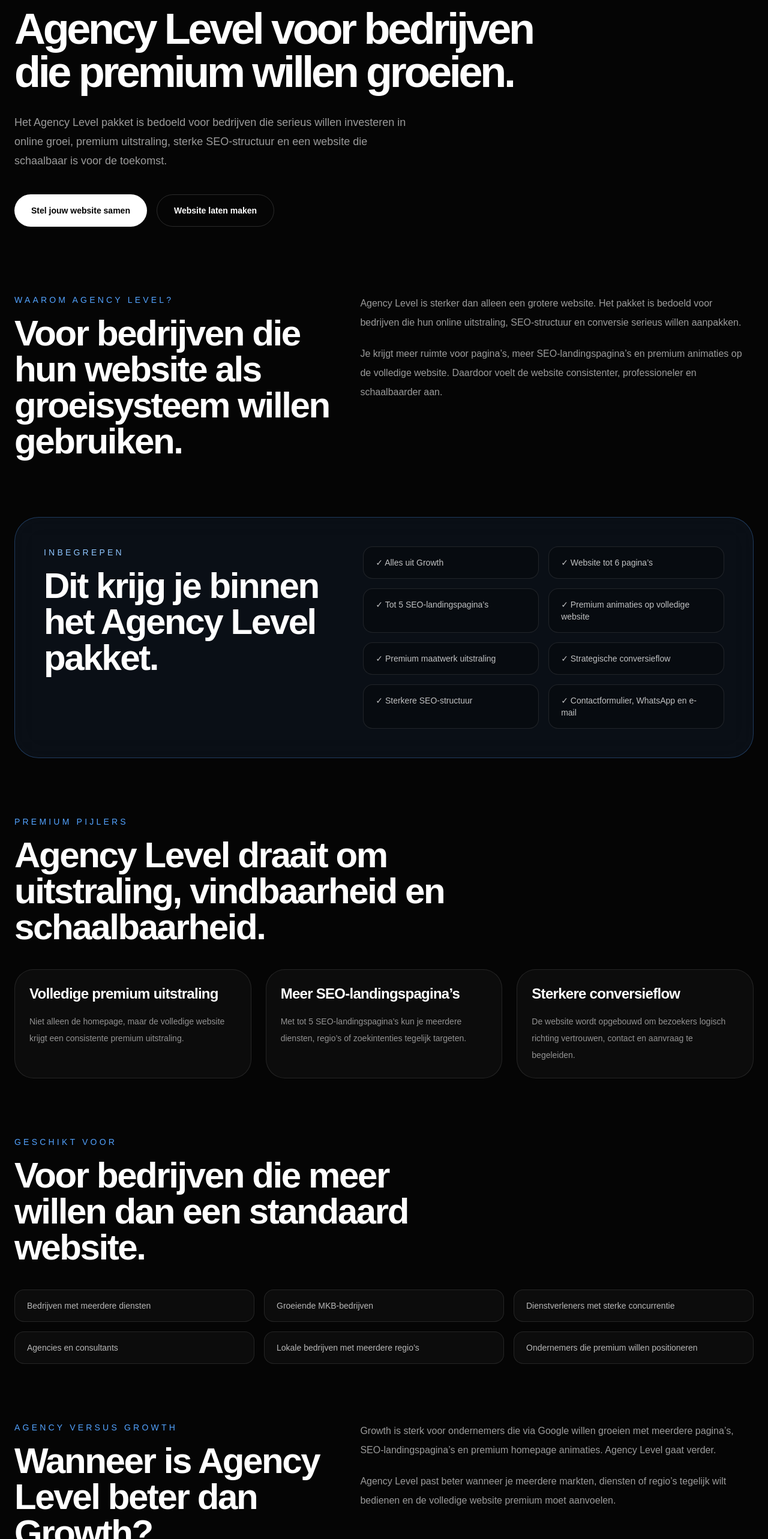
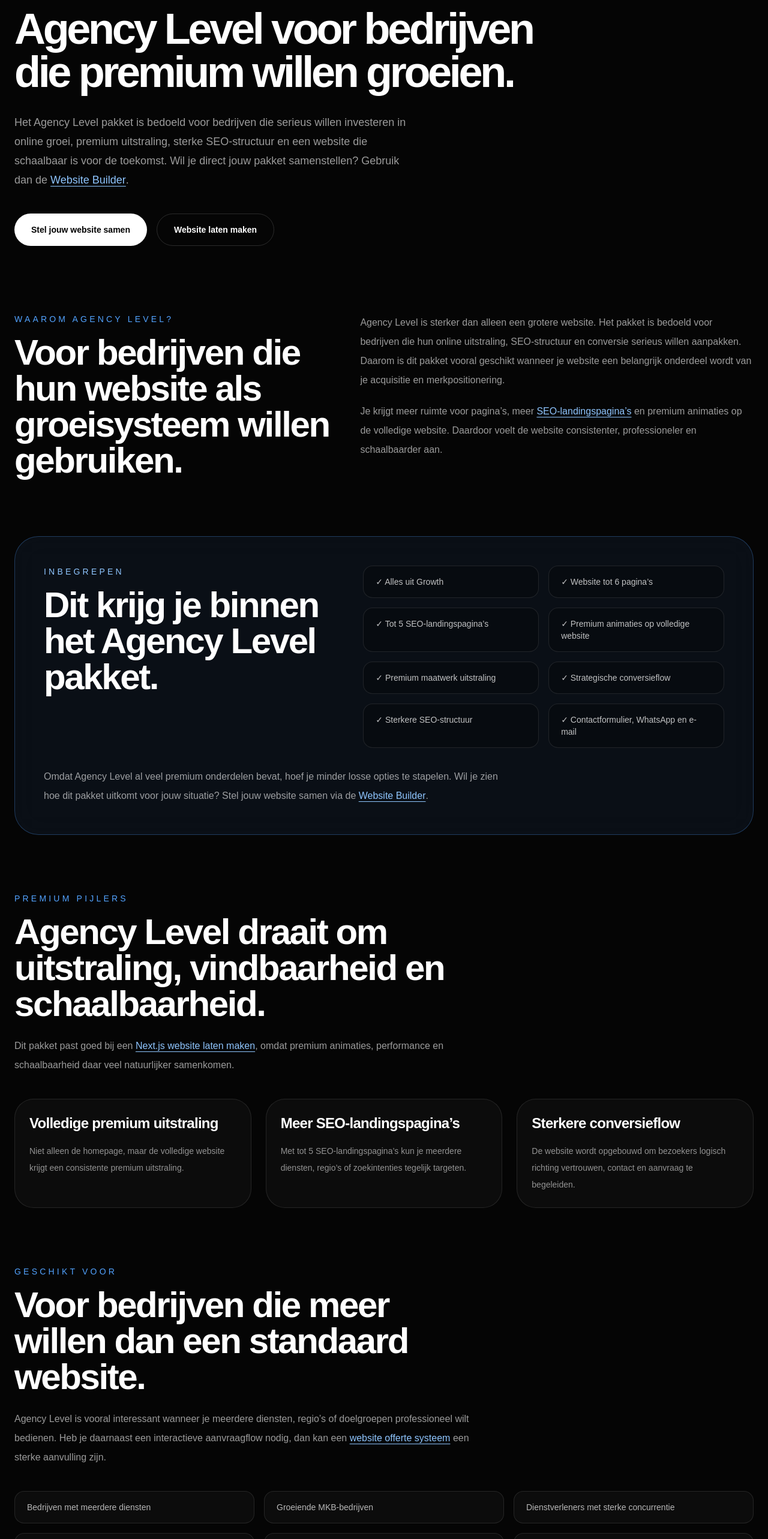
Before and after one commit to youswebnl/yousweb, a Next.js app: page /agency-website-pakket in a window 1280 px wide. Shown: the part 234-2800 px from the top of the page at 60% size. Built offline with nearby package versions, Linux system fonts and the light colour scheme.

Commit message:
update starter, growth and agency pages

```diff
--- a/app/agency-website-pakket/page.tsx
+++ b/app/agency-website-pakket/page.tsx
@@ -17,6 +17,9 @@ export const metadata: Metadata = {
     type: "website",
   },
 };
+
+const linkClass =
+  "font-medium text-blue-300 underline underline-offset-4 transition hover:text-blue-200";
 
 const included = [
   "Alles uit Growth",
@@ -109,7 +112,12 @@ export default function AgencyWebsitePakketPage() {
           <p className="mt-8 max-w-2xl text-base leading-8 text-white/60 md:text-lg">
             Het Agency Level pakket is bedoeld voor bedrijven die serieus willen
             investeren in online groei, premium uitstraling, sterke
-            SEO-structuur en een website die schaalbaar is voor de toekomst.
+            SEO-structuur en een website die schaalbaar is voor de toekomst. Wil
+            je direct jouw pakket samenstellen? Gebruik dan de{" "}
+            <Link href="/website-builder" className={linkClass}>
+              Website Builder
+            </Link>
+            .
           </p>
 
           <div className="mt-10 flex flex-col gap-4 sm:flex-row">
@@ -145,13 +153,18 @@ export default function AgencyWebsitePakketPage() {
           <p>
             Agency Level is sterker dan alleen een grotere website. Het pakket
             is bedoeld voor bedrijven die hun online uitstraling, SEO-structuur
-            en conversie serieus willen aanpakken.
+            en conversie serieus willen aanpakken. Daarom is dit pakket vooral
+            geschikt wanneer je website een belangrijk onderdeel wordt van je
+            acquisitie en merkpositionering.
           </p>
 
           <p>
-            Je krijgt meer ruimte voor pagina’s, meer SEO-landingspagina’s en
-            premium animaties op de volledige website. Daardoor voelt de website
-            consistenter, professioneler en schaalbaarder aan.
+            Je krijgt meer ruimte voor pagina’s, meer{" "}
+            <Link href="/seo-landingspaginas" className={linkClass}>
+              SEO-landingspagina’s
+            </Link>{" "}
+            en premium animaties op de volledige website. Daardoor voelt de
+            website consistenter, professioneler en schaalbaarder aan.
           </p>
         </div>
       </section>
@@ -180,6 +193,16 @@ export default function AgencyWebsitePakketPage() {
               ))}
             </div>
           </div>
+
+          <p className="mt-8 max-w-3xl text-base leading-8 text-white/60">
+            Omdat Agency Level al veel premium onderdelen bevat, hoef je minder
+            losse opties te stapelen. Wil je zien hoe dit pakket uitkomt voor
+            jouw situatie? Stel jouw website samen via de{" "}
+            <Link href="/website-builder" className={linkClass}>
+              Website Builder
+            </Link>
+            .
+          </p>
         </div>
       </section>
 
@@ -192,6 +215,15 @@ export default function AgencyWebsitePakketPage() {
           <h2 className="text-4xl font-semibold tracking-[-0.04em] md:text-6xl">
             Agency Level draait om uitstraling, vindbaarheid en schaalbaarheid.
           </h2>
+
+          <p className="mt-6 text-base leading-8 text-white/60">
+            Dit pakket past goed bij een{" "}
+            <Link href="/nextjs-website-laten-maken" className={linkClass}>
+              Next.js website laten maken
+            </Link>
+            , omdat premium animaties, performance en schaalbaarheid daar veel
+            natuurlijker samenkomen.
+          </p>
         </div>
 
         <div className="grid gap-6 md:grid-cols-3">
@@ -221,6 +253,16 @@ export default function AgencyWebsitePakketPage() {
           <h2 className="text-4xl font-semibold tracking-[-0.04em] md:text-6xl">
             Voor bedrijven die meer willen dan een standaard website.
           </h2>
+
+          <p className="mt-6 text-base leading-8 text-white/60">
+            Agency Level is vooral interessant wanneer je meerdere diensten,
+            regio’s of doelgroepen professioneel wilt bedienen. Heb je daarnaast
+            een interactieve aanvraagflow nodig, dan kan een{" "}
+            <Link href="/website-offerte-systeem" className={linkClass}>
+              website offerte systeem
+            </Link>{" "}
+            een sterke aanvulling zijn.
+          </p>
         </div>
 
         <div className="grid gap-4 sm:grid-cols-2 lg:grid-cols-3">
@@ -250,13 +292,19 @@ export default function AgencyWebsitePakketPage() {
           <p>
             Growth is sterk voor ondernemers die via Google willen groeien met
             meerdere pagina’s, SEO-landingspagina’s en premium homepage
-            animaties. Agency Level gaat verder.
+            animaties. Agency Level gaat verder en is bedoeld voor bedrijven die
+            hun volledige website als premium groeisysteem willen neerzetten.
           </p>
 
           <p>
             Agency Level past beter wanneer je meerdere markten, diensten of
             regio’s tegelijk wilt bedienen en de volledige website premium moet
-            aanvoelen.
+            aanvoelen. Wil je de mogelijkheden direct doorrekenen? Gebruik dan
+            de{" "}
+            <Link href="/website-builder" className={linkClass}>
+              Website Builder
+            </Link>
+            .
           </p>
         </div>
       </section>
@@ -274,7 +322,9 @@ export default function AgencyWebsitePakketPage() {
           <p className="mt-6 text-base leading-8 text-white/60">
             Premium animaties zijn binnen Agency Level al inbegrepen op de
             volledige website. Extra opties zijn vooral bedoeld voor extra
-            content, extra SEO-pagina’s, meertaligheid of support.
+            content, extra SEO-pagina’s, meertaligheid of support. Zo blijft het
+            pakket helder en voorkom je dat een premium traject voelt als een
+            losse lijst aan add-ons.
           </p>
         </div>
 
@@ -313,8 +363,11 @@ export default function AgencyWebsitePakketPage() {
           </h2>
 
           <p className="mx-auto mt-6 max-w-2xl text-base leading-8 text-white/60">
-            Stel jouw website samen in de Website Builder en ontvang direct een
-            duidelijke prijsindicatie.
+            Stel jouw website samen in de{" "}
+            <Link href="/website-builder" className={linkClass}>
+              Website Builder
+            </Link>{" "}
+            en ontvang direct een duidelijke prijsindicatie.
           </p>
 
           <div className="mt-9">
--- a/app/growth-website-pakket/page.tsx
+++ b/app/growth-website-pakket/page.tsx
@@ -17,6 +17,9 @@ export const metadata: Metadata = {
     type: "website",
   },
 };
+
+const linkClass =
+  "font-medium text-blue-300 underline underline-offset-4 transition hover:text-blue-200";
 
 const included = [
   "Alles uit Starter",
@@ -131,7 +134,12 @@ export default function GrowthWebsitePakketPage() {
           <p className="mt-8 max-w-2xl text-base leading-8 text-white/60 md:text-lg">
             Het Growth pakket is bedoeld voor ondernemers die meer willen dan
             alleen online zichtbaar zijn. Je krijgt meer pagina’s, gerichte
-            SEO-landingspagina’s en premium animaties op de homepage.
+            SEO-landingspagina’s en premium animaties op de homepage. Wil je
+            direct jouw pakket samenstellen? Gebruik dan de{" "}
+            <Link href="/website-builder" className={linkClass}>
+              Website Builder
+            </Link>
+            .
           </p>
 
           <div className="mt-10 flex flex-col gap-4 sm:flex-row">
@@ -168,12 +176,22 @@ export default function GrowthWebsitePakketPage() {
             Growth is geschikt wanneer je website meer moet doen dan alleen
             professioneel ogen. Dit pakket helpt je om diensten duidelijker uit
             te leggen, meer vertrouwen op te bouwen en beter gevonden te worden.
+            Door de combinatie met{" "}
+            <Link href="/seo-landingspaginas" className={linkClass}>
+              SEO-landingspagina’s
+            </Link>{" "}
+            krijgt je website meer zoekkansen dan een compacte one-page website.
           </p>
 
           <p>
             De combinatie van meerdere pagina’s, SEO-landingspagina’s en premium
             homepage animaties maakt Growth de logische keuze voor ondernemers
-            die actief meer aanvragen willen ontvangen.
+            die actief meer aanvragen willen ontvangen. Wil je direct nóg meer
+            pagina’s, markten en premium uitstraling? Dan is het{" "}
+            <Link href="/agency-website-pakket" className={linkClass}>
+              Agency Level pakket
+            </Link>{" "}
+            de volgende stap.
           </p>
         </div>
       </section>
@@ -202,6 +220,15 @@ export default function GrowthWebsitePakketPage() {
               ))}
             </div>
           </div>
+
+          <p className="mt-8 max-w-3xl text-base leading-8 text-white/60">
+            Wil je zien hoe deze onderdelen samenkomen in jouw aanvraag? Stel
+            jouw website samen via de{" "}
+            <Link href="/website-builder" className={linkClass}>
+              Website Builder
+            </Link>{" "}
+            en ontvang direct een prijsindicatie.
+          </p>
         </div>
       </section>
 
@@ -214,6 +241,16 @@ export default function GrowthWebsitePakketPage() {
           <h2 className="text-4xl font-semibold tracking-[-0.04em] md:text-6xl">
             Growth geeft meer ruimte voor SEO, vertrouwen en conversie.
           </h2>
+
+          <p className="mt-6 text-base leading-8 text-white/60">
+            Wil je naast vindbaarheid ook een interactief aanvraagproces of
+            prijsindicatie op je website? Dan kan Growth worden uitgebreid met
+            een{" "}
+            <Link href="/website-offerte-systeem" className={linkClass}>
+              website offerte systeem
+            </Link>
+            .
+          </p>
         </div>
 
         <div className="grid gap-6 md:grid-cols-3">
@@ -244,6 +281,16 @@ export default function GrowthWebsitePakketPage() {
             Voor ondernemers die klanten willen aantrekken, niet alleen online
             aanwezig willen zijn.
           </h2>
+
+          <p className="mt-6 text-base leading-8 text-white/60">
+            Growth is vooral interessant wanneer je website een actieve rol moet
+            spelen in vindbaarheid, vertrouwen en conversie. Wil je meteen een
+            grotere premium structuur neerzetten, bekijk dan het{" "}
+            <Link href="/agency-website-pakket" className={linkClass}>
+              Agency Level pakket
+            </Link>
+            .
+          </p>
         </div>
 
         <div className="grid gap-4 sm:grid-cols-2 lg:grid-cols-3">
@@ -280,7 +327,12 @@ export default function GrowthWebsitePakketPage() {
           <p>
             Growth is daarom vaak de meest logische keuze voor ondernemers die
             willen groeien via Google en meer aanvragen uit hun website willen
-            halen.
+            halen. Wil je nog meer SEO-landingspagina’s, meer pagina’s en
+            premium animaties op de volledige website? Dan past het{" "}
+            <Link href="/agency-website-pakket" className={linkClass}>
+              Agency Level pakket
+            </Link>{" "}
+            waarschijnlijk beter.
           </p>
         </div>
       </section>
@@ -297,7 +349,13 @@ export default function GrowthWebsitePakketPage() {
 
           <p className="mt-6 text-base leading-8 text-white/60">
             Extra opties zijn bedoeld als aanvulling op het Growth pakket, zodat
-            je website verder kan meegroeien met jouw doelen.
+            je website verder kan meegroeien met jouw doelen. Wil je minder
+            losse uitbreidingen en direct een completere premium structuur? Dan
+            is{" "}
+            <Link href="/agency-website-pakket" className={linkClass}>
+              Agency Level
+            </Link>{" "}
+            vaak logischer.
           </p>
         </div>
 
@@ -336,8 +394,11 @@ export default function GrowthWebsitePakketPage() {
           </h2>
 
           <p className="mx-auto mt-6 max-w-2xl text-base leading-8 text-white/60">
-            Stel jouw website samen in de Website Builder en ontvang direct een
-            duidelijke prijsindicatie.
+            Stel jouw website samen in de{" "}
+            <Link href="/website-builder" className={linkClass}>
+              Website Builder
+            </Link>{" "}
+            en ontvang direct een duidelijke prijsindicatie.
           </p>
 
           <div className="mt-9">
--- a/app/starter-website-pakket/page.tsx
+++ b/app/starter-website-pakket/page.tsx
@@ -17,6 +17,9 @@ export const metadata: Metadata = {
     type: "website",
   },
 };
+
+const linkClass =
+  "font-medium text-blue-300 underline underline-offset-4 transition hover:text-blue-200";
 
 const included = [
   "One-page website",
@@ -100,7 +103,12 @@ export default function StarterWebsitePakketPage() {
           <p className="mt-8 max-w-2xl text-base leading-8 text-white/60 md:text-lg">
             Het Starter pakket is bedoeld voor starters en zzp’ers die snel,
             professioneel en betrouwbaar online zichtbaar willen worden met één
-            sterke pagina.
+            sterke pagina. Wil je direct jouw pakket samenstellen? Gebruik dan
+            de{" "}
+            <Link href="/website-builder" className={linkClass}>
+              Website Builder
+            </Link>
+            .
           </p>
 
           <div className="mt-10 flex flex-col gap-4 sm:flex-row">
@@ -142,7 +150,12 @@ export default function StarterWebsitePakketPage() {
           <p>
             Het Starter pakket is bewust compact gehouden. Je krijgt een
             professionele basis zonder onnodige complexiteit, zodat jouw website
-            snel online kan staan en direct betrouwbaar aanvoelt.
+            snel online kan staan en direct betrouwbaar aanvoelt. Wil je meer
+            ruimte voor pagina’s en vindbaarheid, dan is het{" "}
+            <Link href="/growth-website-pakket" className={linkClass}>
+              Growth pakket
+            </Link>{" "}
+            de logische volgende stap.
           </p>
         </div>
       </section>
@@ -171,6 +184,15 @@ export default function StarterWebsitePakketPage() {
               ))}
             </div>
           </div>
+
+          <p className="mt-8 max-w-3xl text-base leading-8 text-white/60">
+            Wil je dit pakket direct vergelijken met je wensen? Stel jouw
+            website samen via de{" "}
+            <Link href="/website-builder" className={linkClass}>
+              Website Builder
+            </Link>{" "}
+            en bekijk direct jouw prijsindicatie.
+          </p>
         </div>
       </section>
 
@@ -183,6 +205,16 @@ export default function StarterWebsitePakketPage() {
           <h2 className="text-4xl font-semibold tracking-[-0.04em] md:text-6xl">
             Voor bedrijven met een duidelijke eerste stap online.
           </h2>
+
+          <p className="mt-6 text-base leading-8 text-white/60">
+            Heb je nu nog één duidelijke dienst of aanbod, dan is Starter vaak
+            genoeg. Verwacht je snel meerdere diensten, regio’s of zoekwoorden
+            te willen targeten? Dan past het{" "}
+            <Link href="/growth-website-pakket" className={linkClass}>
+              Growth pakket
+            </Link>{" "}
+            waarschijnlijk beter.
+          </p>
         </div>
 
         <div className="grid gap-4 sm:grid-cols-2 lg:grid-cols-3">
@@ -220,7 +252,20 @@ export default function StarterWebsitePakketPage() {
 
           <p className="pt-3 text-base leading-8 text-white/60">
             Wil je meerdere pagina’s, SEO-landingspagina’s en premium animaties
-            op de homepage? Dan past het Growth pakket waarschijnlijk beter.
+            op de homepage? Dan past het{" "}
+            <Link href="/growth-website-pakket" className={linkClass}>
+              Growth pakket
+            </Link>{" "}
+            waarschijnlijk beter.
+          </p>
+
+          <p className="text-base leading-8 text-white/60">
+            Wil je direct meerdere diensten, markten of regio’s professioneel
+            neerzetten? Bekijk dan ook het{" "}
+            <Link href="/agency-website-pakket" className={linkClass}>
+              Agency Level pakket
+            </Link>
+            .
           </p>
         </div>
       </section>
@@ -237,7 +282,15 @@ export default function StarterWebsitePakketPage() {
 
           <p className="mt-6 text-base leading-8 text-white/60">
             Extra opties zijn bedoeld als aanvulling op het Starter pakket, niet
-            als vervanging van een uitgebreider Growth of Agency traject.
+            als vervanging van een uitgebreider{" "}
+            <Link href="/growth-website-pakket" className={linkClass}>
+              Growth pakket
+            </Link>{" "}
+            of{" "}
+            <Link href="/agency-website-pakket" className={linkClass}>
+              Agency Level pakket
+            </Link>
+            .
           </p>
         </div>
 
@@ -276,8 +329,11 @@ export default function StarterWebsitePakketPage() {
           </h2>
 
           <p className="mx-auto mt-6 max-w-2xl text-base leading-8 text-white/60">
-            Stel jouw website samen in de Website Builder en ontvang direct een
-            duidelijke prijsindicatie.
+            Stel jouw website samen in de{" "}
+            <Link href="/website-builder" className={linkClass}>
+              Website Builder
+            </Link>{" "}
+            en ontvang direct een duidelijke prijsindicatie.
           </p>
 
           <div className="mt-9">
```
